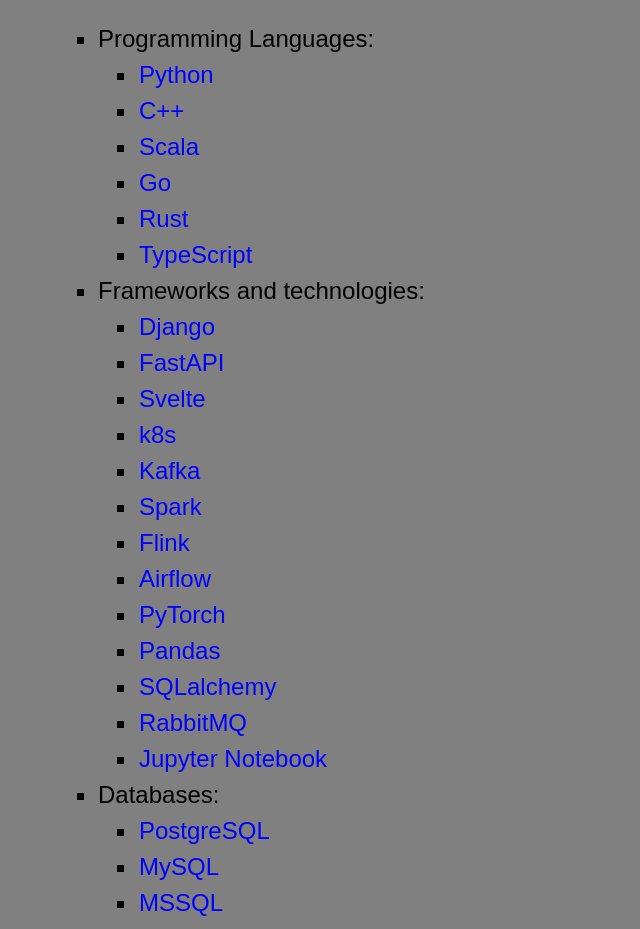
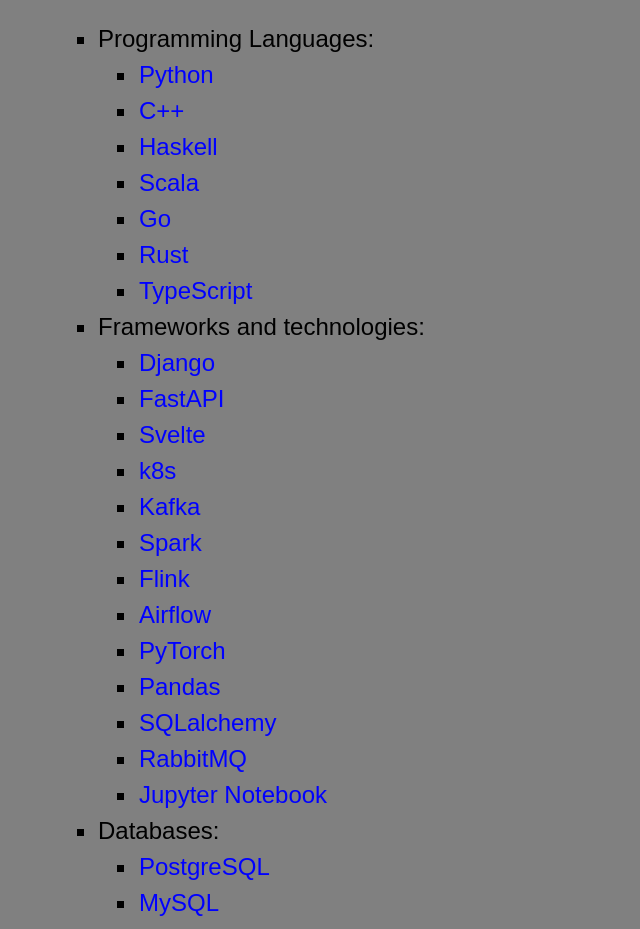
Before and after one commit to gorynych00/my-static-website, a website built with webpack: page dist/index.html in a window 1280 px wide. Shown: the part 1001-1930 px from the top of the page, without its empty margins (0-640 px from the left). Built offline with nearby package versions, Linux system fonts and the light colour scheme.

Commit message:
update index.html

```diff
--- a/dist/index.html
+++ b/dist/index.html
@@ -56,6 +56,9 @@
               </li>
               <li>
                 <a href="https://isocpp.org/">C++</a>
+              </li>
+              <li>
+                <a href="https://www.haskell.org/">Haskell</a>
               </li>
               <li>
                 <a href="https://scala-lang.org/">Scala</a>
```
